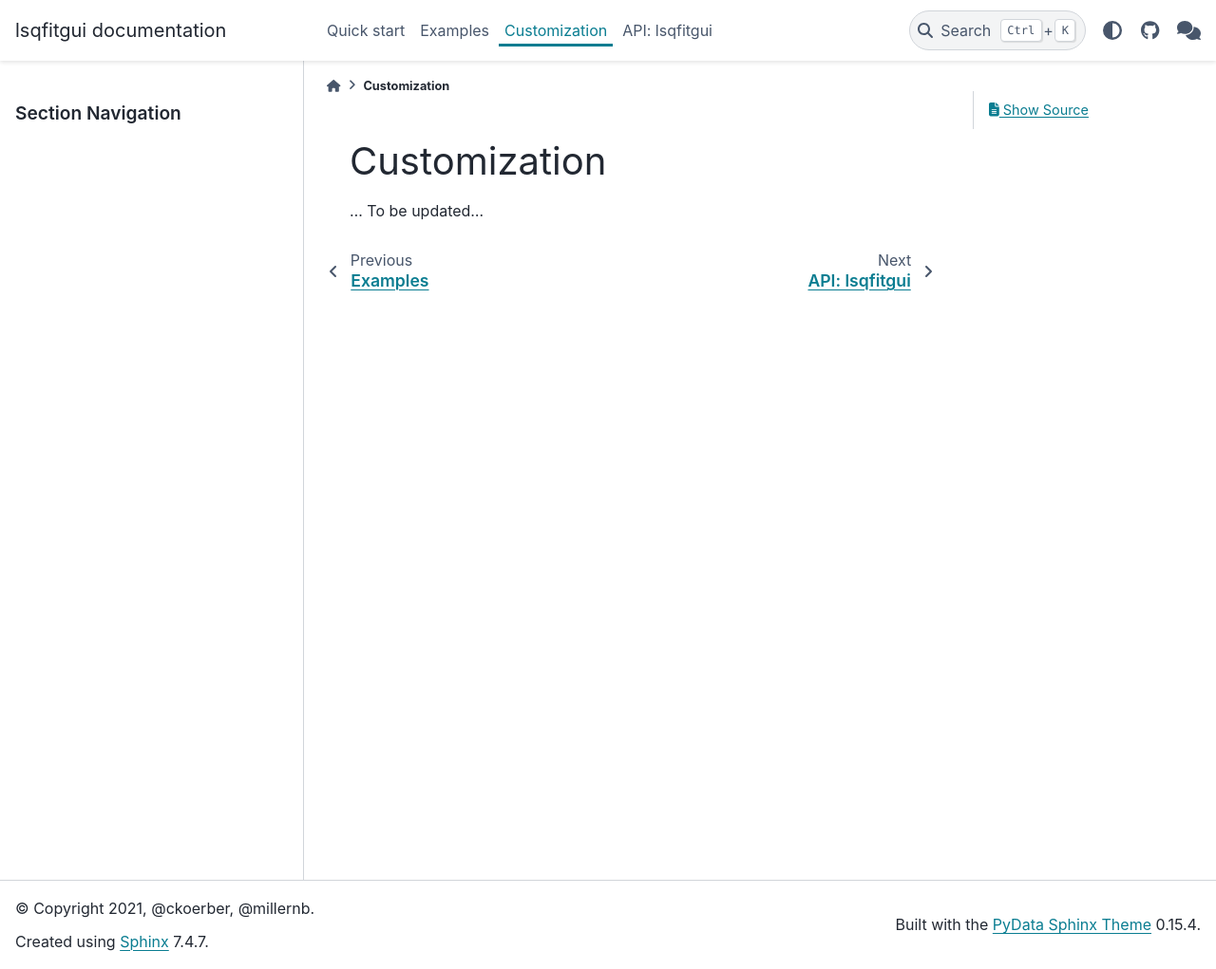
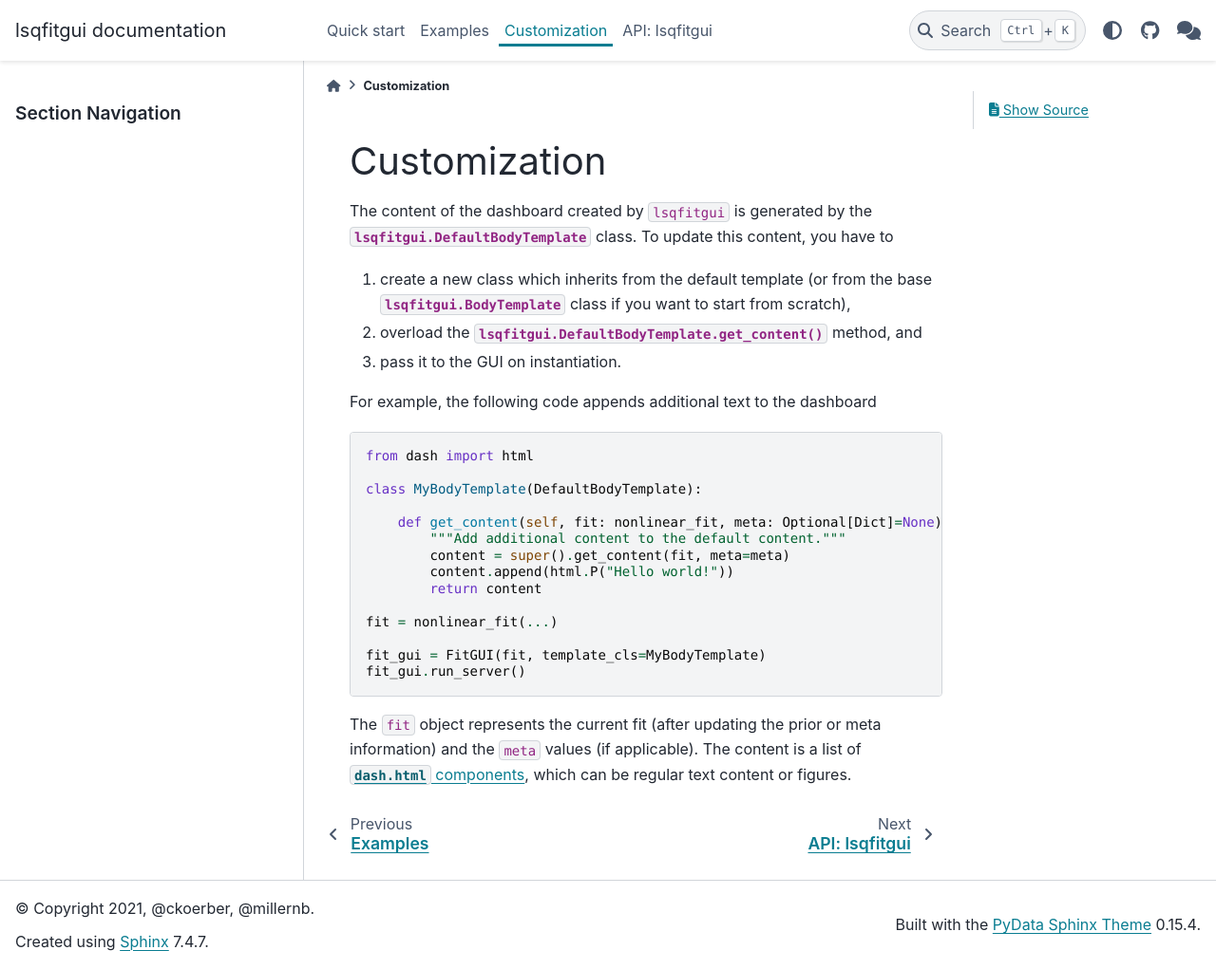
Before and after one commit to ckoerber/lsqfit-gui, a Sphinx documentation site: the page built from doc/source/customization.md, in a window 1280 px wide and 1021 px high. Shown: the whole window at 95% size. Built offline with Sphinx 7.4.7 and the PyData theme 0.15.4, drawn with Linux system fonts in a browser that asks for light colours; the version number could not be read and is left out.

Commit message:
Added first customization doc

````diff
--- a/doc/source/customization.md
+++ b/doc/source/customization.md
@@ -1,2 +1,29 @@
 # Customization
-... To be updated...
+
+The content of the dashboard created by `lsqfitgui` is generated by the {class}`lsqfitgui.DefaultBodyTemplate` class.
+To update this content, you have to
+1. create a new class which inherits from the default template (or from the base {class}`lsqfitgui.BodyTemplate` class if you want to start from scratch),
+2. overload the {func}`lsqfitgui.DefaultBodyTemplate.get_content` method, and
+3. pass it to the GUI on instantiation.
+
+For example, the following code appends additional text to the dashboard
+
+```python
+from dash import html
+
+class MyBodyTemplate(DefaultBodyTemplate):
+
+    def get_content(self, fit: nonlinear_fit, meta: Optional[Dict]=None) -> List[html.Base]:
+        """Add additional content to the default content."""
+        content = super().get_content(fit, meta=meta)
+        content.append(html.P("Hello world!"))
+        return content
+
+fit = nonlinear_fit(...)
+
+fit_gui = FitGUI(fit, template_cls=MyBodyTemplate)
+fit_gui.run_server()
+```
+
+The `fit` object represents the current fit (after updating the prior or meta information) and the `meta` values (if applicable).
+The content is a list of [`dash.html` components](https://dash.plotly.com/dash-html-components), which can be regular text content or figures.
````
